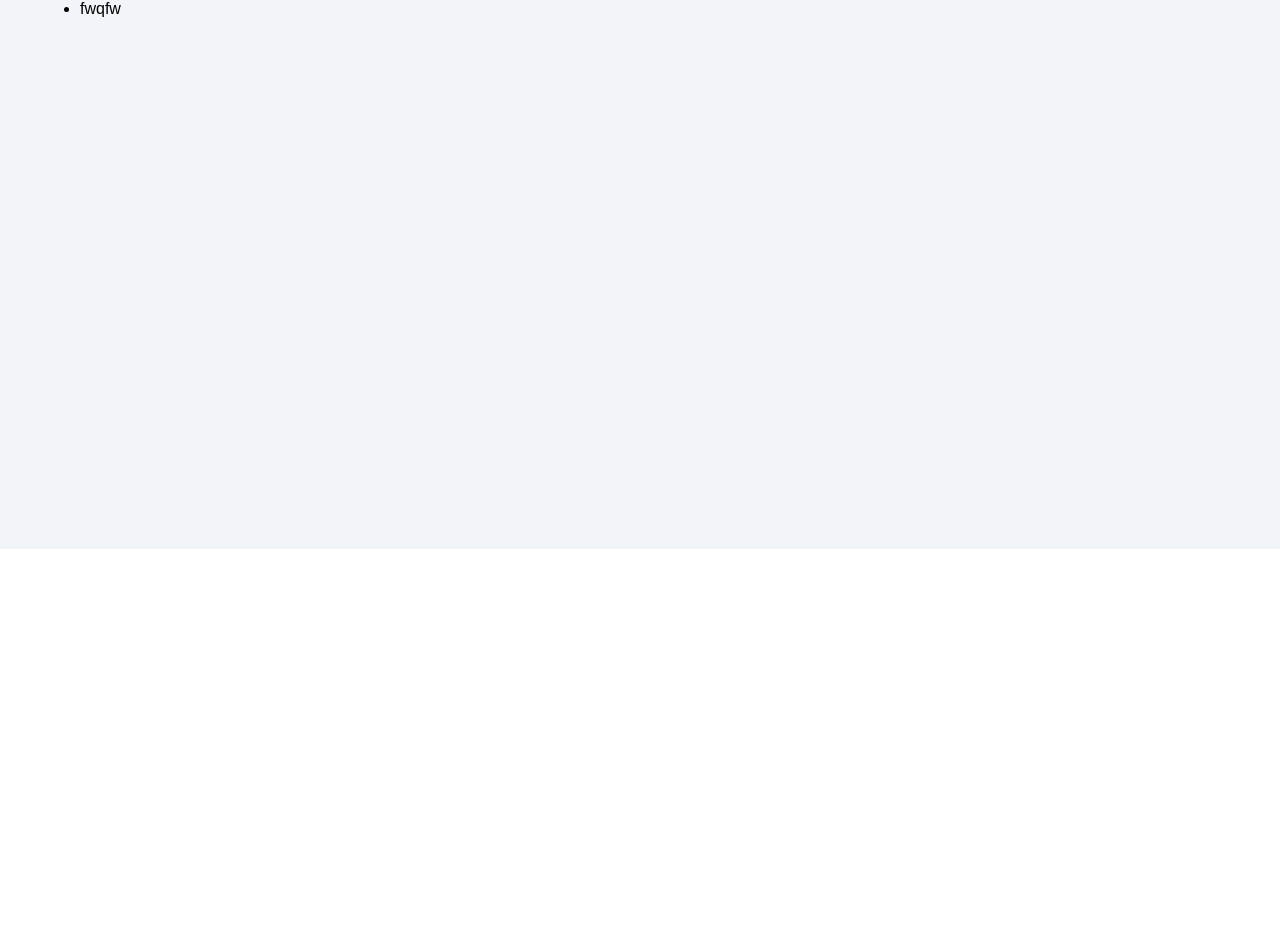
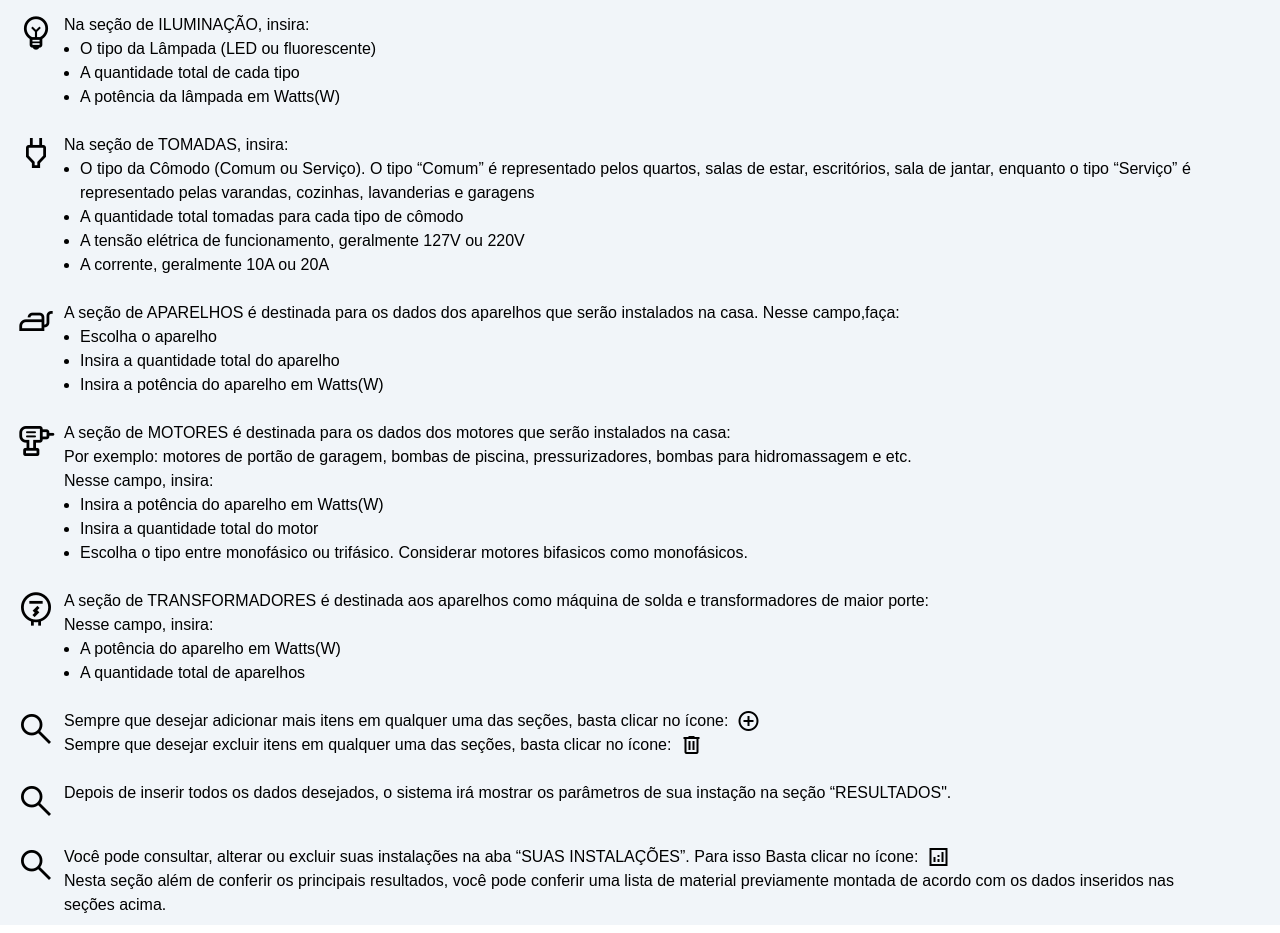
Before and after one commit to pmatos96/tcc-puc-frontend, a Next.js app: page /ajuda in a window 1280 px wide. Shown: the part 315-1248 px from the top of the page. Before the commit the page ends 864 px from the top, so only its background shows below. Built offline with nearby package versions, Linux system fonts and the light colour scheme; a web font is replaced by a local one.

Commit message:
help page done

```diff
--- a/src/pages/_document.tsx
+++ b/src/pages/_document.tsx
@@ -10,6 +10,7 @@ export default function Document() {
         <link href="https://fonts.googleapis.com/icon?family=Material+Icons" rel="stylesheet"></link>
         <link href="https://fonts.googleapis.com/icon?family=Material+Icons+Outlined" rel="stylesheet"></link>
         <link rel="stylesheet" href="https://fonts.googleapis.com/css2?family=Material+Symbols+Sharp:opsz,wght,FILL,GRAD@48,400,1,0" />
+        <link rel="stylesheet" href="https://fonts.googleapis.com/css2?family=Material+Symbols+Outlined:opsz,wght,FILL,GRAD@20..48,100..700,0..1,-50..200" />
       </Head>
       <body className='bg-white'>
         <Main />
--- a/src/pages/ajuda/index.tsx
+++ b/src/pages/ajuda/index.tsx
@@ -5,7 +5,7 @@ export default function About(){
     return (
         <div>
             <Navbar/>
-            <div className="h-screen w-screen bg-slate-100">
+            <div className="min-h-screen w-screen bg-slate-100">
                 <h1 className="p-2 text-2xl">AJUDA</h1>
                 <div className="m-2 relative w-[95%] min-h-max p-2 mt-2 mb-2 bg-[#DADADA] shadow-md rounded-[21px]">
                     <i className="material-symbols-sharp text-[40px] mr-2 cursor-pointer">person</i>
@@ -13,13 +13,87 @@ export default function About(){
                     <p className="p-2">Está ferramenta foi desenvolvida para facilitar a solicitação do pedido de intação de padrão de entrada para sua instalação elétrica atendida pela concessionária de energia CEMIG. Todos os cálculos feitos pela ferramenta são baseados na norma ND. 1 da Cemig</p>
                 </div>
                 <div className="m-2 relative w-[95%] min-h-max p-2 mt-2 mb-2 flex">
-                    <i className="material-symbols-sharp text-[40px] mr-2 cursor-pointer">person</i>
+                    <i className="material-symbols-sharp text-[40px] mr-2 cursor-pointer">search</i>
                     <div>
-                        <span>wegwegweg</span>
+                        <p>Para usar a ferramenta basta inserir os dados nos campos em branco e o sistema irá calcular os resultados de sua instalação automaticamente.</p>
+                    </div>
+                </div>
+                <div className="m-2 relative w-[95%] min-h-max p-2 mt-2 mb-2 flex">
+                    <i className="material-symbols-outlined text-[40px] mr-2 cursor-pointer">emoji_objects</i>
+                    <div>
+                        <p>Na seção de ILUMINAÇÃO, insira:</p>
                         <ul className="list-disc pl-4">
-                            <li>dd</li>
-                            <li>fwqfw</li>
+                            <li>O tipo da Lâmpada (LED ou fluorescente)</li>
+                            <li>A quantidade total de cada tipo</li>
+                            <li>A potência da lâmpada em Watts(W)</li>
                         </ul>
+                    </div>
+                </div>
+                <div className="m-2 relative w-[95%] min-h-max p-2 mt-2 mb-2 flex">
+                    <i className="material-symbols-outlined text-[40px] mr-2 cursor-pointer">power</i>
+                    <div>
+                        <p>Na seção de TOMADAS, insira:</p>
+                        <ul className="list-disc pl-4">
+                            <li>O tipo da Cômodo (Comum ou Serviço). O tipo “Comum”  é representado pelos quartos, salas de estar, escritórios, sala de jantar, enquanto o tipo “Serviço” é representado pelas varandas, cozinhas, lavanderias e garagens</li>
+                            <li>A quantidade total tomadas para cada tipo de cômodo</li>
+                            <li>A tensão elétrica de funcionamento, geralmente 127V ou 220V</li>
+                            <li>A corrente, geralmente 10A ou 20A</li>
+                        </ul>
+                    </div>
+                </div>
+                <div className="m-2 relative w-[95%] min-h-max p-2 mt-2 mb-2 flex">
+                    <i className="material-symbols-outlined text-[40px] mr-2 cursor-pointer">iron</i>
+                    <div>
+                        <p>A seção de APARELHOS é destinada para os dados dos aparelhos que serão instalados na casa. Nesse campo,faça:</p>
+                        <ul className="list-disc pl-4">
+                            <li>Escolha o aparelho</li>
+                            <li>Insira a quantidade total do aparelho</li>
+                            <li>Insira a potência do aparelho em Watts(W)</li>
+                        </ul>
+                    </div>
+                </div>
+                <div className="m-2 relative w-[95%] min-h-max p-2 mt-2 mb-2 flex">
+                    <i className="material-symbols-outlined text-[40px] mr-2 cursor-pointer">tools_power_drill</i>
+                    <div>
+                        <p>A seção de MOTORES é destinada para os dados dos motores que serão instalados na casa:</p>
+                        <p>Por exemplo: motores de portão de garagem, bombas de piscina, pressurizadores, bombas para hidromassagem e etc.</p>
+                        <p>Nesse campo, insira:</p>
+                        <ul className="list-disc pl-4">
+                            <li>Insira a potência do aparelho em Watts(W)</li>
+                            <li>Insira a quantidade total do motor</li>
+                            <li>Escolha o tipo entre monofásico ou trifásico. Considerar motores bifasicos como monofásicos.</li>
+                        </ul>
+                    </div>
+                </div>
+                <div className="m-2 relative w-[95%] min-h-max p-2 mt-2 mb-2 flex">
+                    <i className="material-symbols-outlined text-[40px] mr-2 cursor-pointer">electric_meter</i>
+                    <div>
+                        <p>A seção de TRANSFORMADORES é destinada aos aparelhos como máquina de solda e transformadores de maior porte:</p>
+                        <p>Nesse campo, insira:</p>
+                        <ul className="list-disc pl-4">
+                            <li>A potência do aparelho em Watts(W)</li>
+                            <li>A quantidade total de aparelhos</li>
+                        </ul>
+                    </div>
+                </div>
+                <div className="m-2 relative w-[95%] min-h-max p-2 mt-2 mb-2 flex">
+                    <i className="material-symbols-outlined text-[40px] mr-2 cursor-pointer">search</i>
+                    <div>
+                        <div className="flex"><span className="mr-2">Sempre que desejar adicionar mais itens em qualquer uma das seções, basta clicar no ícone:</span> <i className="material-symbols-sharp">add_circle</i></div>
+                        <div className="flex"><span className="mr-2">Sempre que desejar excluir itens em qualquer uma das seções, basta clicar no ícone:</span>  <i className="material-symbols-outlined">delete</i></div>
+                    </div>
+                </div>
+                <div className="m-2 relative w-[95%] min-h-max p-2 mt-2 mb-2 flex">
+                    <i className="material-symbols-outlined text-[40px] mr-2 cursor-pointer">search</i>
+                    <div>
+                        <p>Depois de inserir todos os dados desejados, o sistema irá mostrar os parâmetros de sua instação na seção “RESULTADOS".</p>
+                    </div>
+                </div>
+                <div className="m-2 relative w-[95%] min-h-max p-2 mt-2 mb-2 flex">
+                    <i className="material-symbols-outlined text-[40px] mr-2 cursor-pointer">search</i>
+                    <div>
+                        <div className="flex"><span className="mr-2">Você pode consultar, alterar ou excluir suas instalações na aba “SUAS INSTALAÇÕES”. Para isso Basta clicar no ícone: </span> <i className="material-symbols-sharp">analytics</i></div>
+                        <p>Nesta seção além de conferir os principais resultados, você pode conferir uma lista de material previamente montada de acordo com os dados inseridos nas seções acima.</p>
                     </div>
                 </div>
             </div>
```
